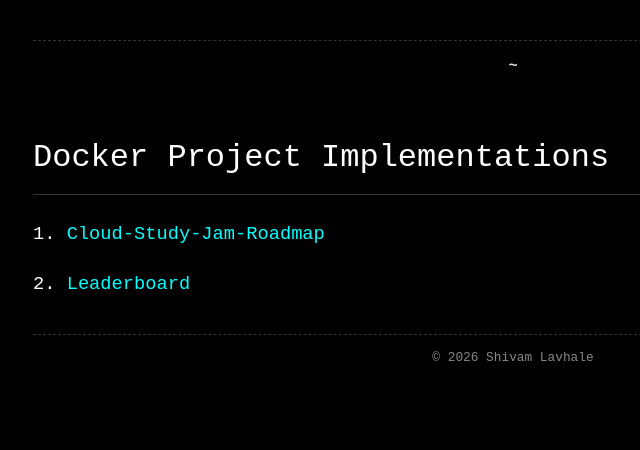
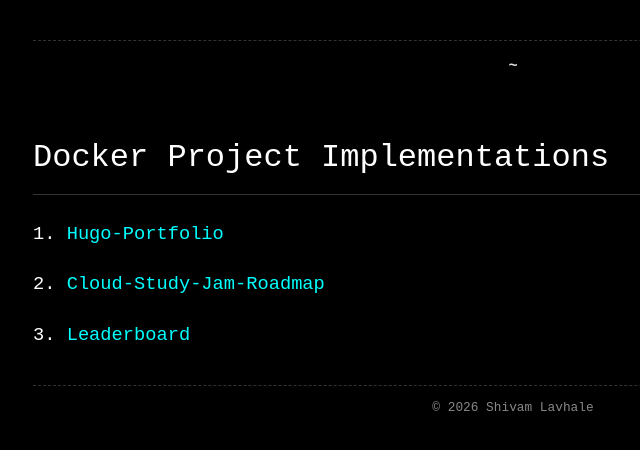
Before and after one commit to shivjeet1/apexaiq-docs, a Jekyll site: the page built from content/second_year/week4/code/docker.md, in a window 1280 px wide. Shown: the top 450 px of the page, without its empty margins (127-767 px from the left). Built offline with Jekyll 4.4.1, drawn with Linux system fonts in a browser that asks for light colours; nearby versions of some CDN libraries.

Commit message:
updated week4 implementation

```diff
--- a/content/second_year/week4/code/docker.md
+++ b/content/second_year/week4/code/docker.md
@@ -6,7 +6,8 @@ title: "WEEK4 Projects"
 
 # Docker Project Implementations
 
+### 1. [Hugo-Portfolio](https://github.com/shivjeet1/shivjeet1.github.io.git)
 
-### 1. [Cloud-Study-Jam-Roadmap](https://github.com/shivjeet1/cloud-study-jam-roadmap.git)
+### 2. [Cloud-Study-Jam-Roadmap](https://github.com/shivjeet1/cloud-study-jam-roadmap.git)
 
-### 2. [Leaderboard](https://github.com/shivjeet1/leaderboard.git)
+### 3. [Leaderboard](https://github.com/shivjeet1/leaderboard.git)
```
Also changed, not shown: index.md (+2 -1 lines).
